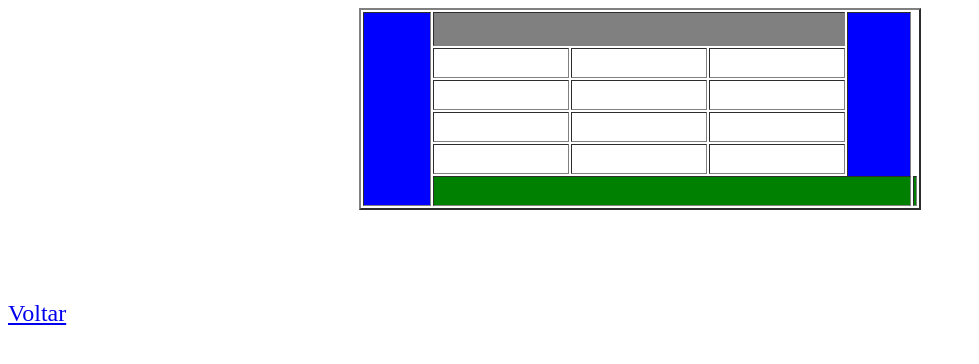
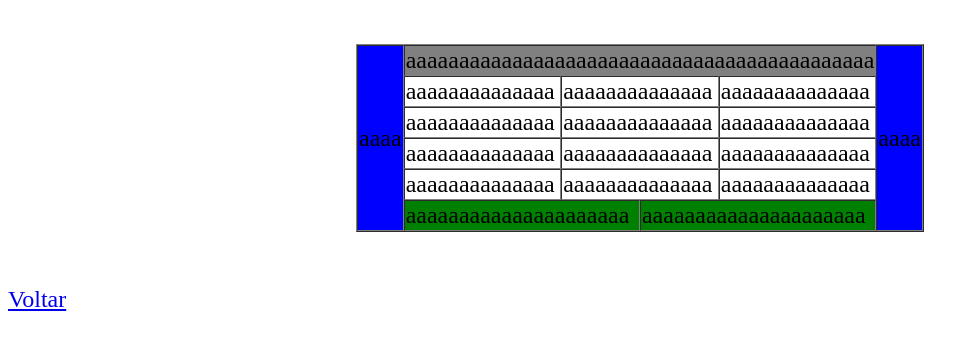
Before and after one commit to Brendaaaaaa/Lista2web, a plain HTML site: page Exerc31.html in a window 1280 px wide. Shown: the whole page, without its empty margins (0-979 px from the left). Drawn offline with Linux system fonts and the light colour scheme.

Commit message:
Update Exerc31.html

```diff
--- a/Exerc31.html
+++ b/Exerc31.html
@@ -1,35 +1,43 @@
+
 <!DOCTYPE html>
 <html>
 	<head>
 	<title>Exerc 31</title>
 	</head>
 	<body>
-<table align="center" border="2">
-<tr>
-<td width=12.5% rowspan="12" bgcolor="blue"></td>
-<td colspan="3" bgcolor="gray" style="height:30px;"></td>
-<td width=12.5% rowspan="12" bgcolor="blue"  style="width:60px;"></td></tr>
+<br><br><font size="5">
+<table border="1" cellspacing="0" align="center" width="500">
 <tr style="height:30px;">
-<td width:25%></td>
-<td width:25%></td>
-<td width:25%></td>
+<td rowspan="6" bgcolor="blue">aaaa</td>
+<td colspan="6" bgcolor="gray">aaaaaaaaaaaaaaaaaaaaaaaaaaaaaaaaaaaaaaaaaaaa</td>
+<td rowspan="6" bgcolor="blue">aaaa</td>
 </tr>
 <tr style="height:30px;">
-<td width=25%></td>
-<td width=25%></td>
-<td width=25%></td></tr>
+<td colspan="2">aaaaaaaaaaaaaa</td>
+<td colspan="2">aaaaaaaaaaaaaa</td>
+<td colspan="2">aaaaaaaaaaaaaa</td>
+</tr>
 <tr style="height:30px;">
-<td width=25%></td>
-<td width=25%></td>
-<td width=25%></td></tr>
+<td colspan="2">aaaaaaaaaaaaaa</td>
+<td colspan="2">aaaaaaaaaaaaaa</td>
+<td colspan="2">aaaaaaaaaaaaaa</td>
+</tr>
 <tr style="height:30px;">
-<td width=25%></td>
-<td width=25%></td>
-<td width=25%></td></tr>
+<td colspan="2">aaaaaaaaaaaaaa</td>
+<td colspan="2">aaaaaaaaaaaaaa</td>
+<td colspan="2">aaaaaaaaaaaaaa</td>
+</tr>
+<tr style="height:30px;">
+<td colspan="2">aaaaaaaaaaaaaa</td>
+<td colspan="2">aaaaaaaaaaaaaa</td>
+<td colspan="2">aaaaaaaaaaaaaa</td>
+</tr>
 <tr style="height:30px;" bgcolor="green">
-<td colspan=30%></td>
-<td ></td></tr>
+<td colspan="3">aaaaaaaaaaaaaaaaaaaaa</td>
+<td colspan="3">aaaaaaaaaaaaaaaaaaaaa</td>
+</tr>
 </table>
-<br><br><font size="5"><br><br><a href="https://brendaaaaaa.github.io/Lista2web/">Voltar</a></font>
+
+<br><br><a href="https://brendaaaaaa.github.io/Lista2web/">Voltar</a></font>
 	</body>
 </html>
```
